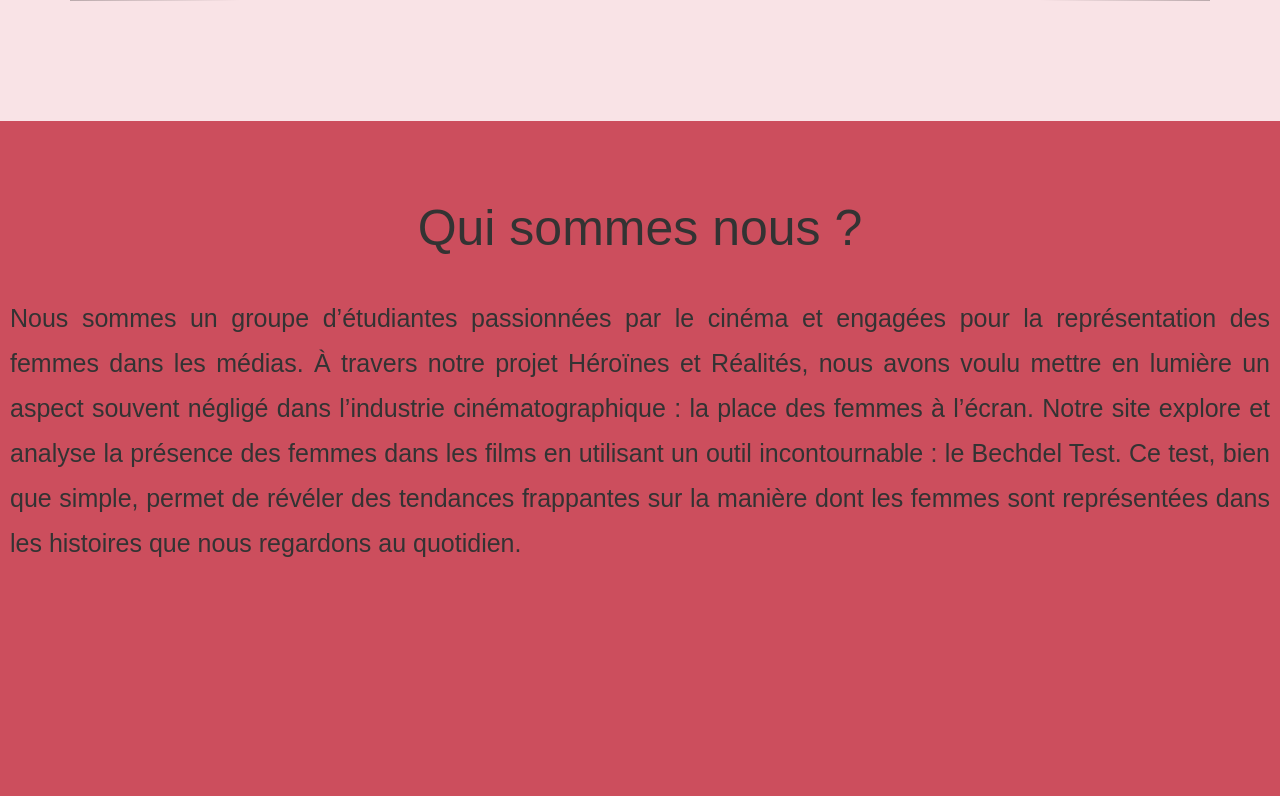
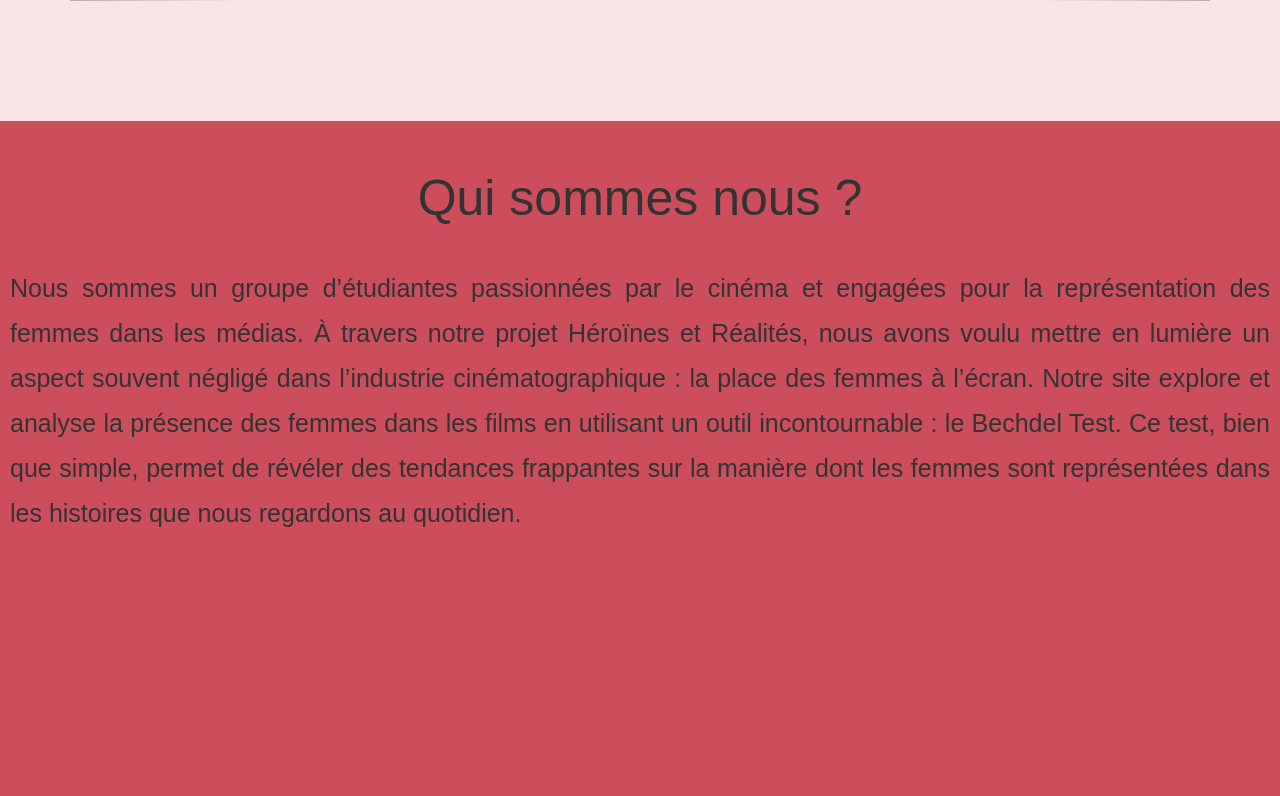
Before and after one commit to WazabiH/SAE_303-Data, a PHP site: page / in a window 1280 px wide. Shown: the part 712-1508 px from the top of the page. After the commit the page ends 1239 px from the top, so only its background shows below. Run offline with PHP 8.4, Linux system fonts and the light colour scheme.

Commit message:
Update style.css

```diff
--- a/style.css
+++ b/style.css
@@ -67,7 +67,7 @@
     }
 
     .section {
-      padding: 50px 0;
+      padding: 20px 0;
       margin-top: 70px; /* Ajoute un espace de 50px entre le carousel et la section */
       background: #cc4e5d;
       display: flex;
```
